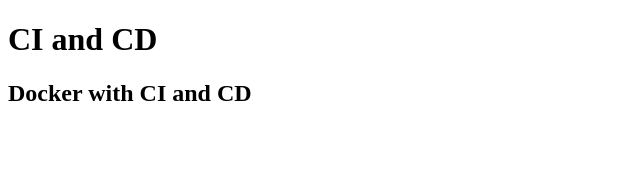
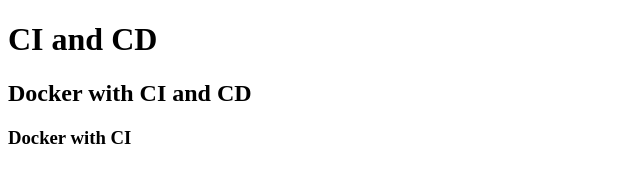
Before and after one commit to DevMahbubHussain/github-action-test, a website: page html/index.html in a window 1280 px wide. Shown: the whole page, without its empty margins (0-640 px from the left). Drawn offline with Linux system fonts and the light colour scheme.

Commit message:
Update index.html

```diff
--- a/html/index.html
+++ b/html/index.html
@@ -8,5 +8,6 @@
 <body>
     <h1>CI and CD</h1>
     <h2>Docker with CI and CD</h2>
+     <h3>Docker with CI </h3>
 </body>
 </html>
```
